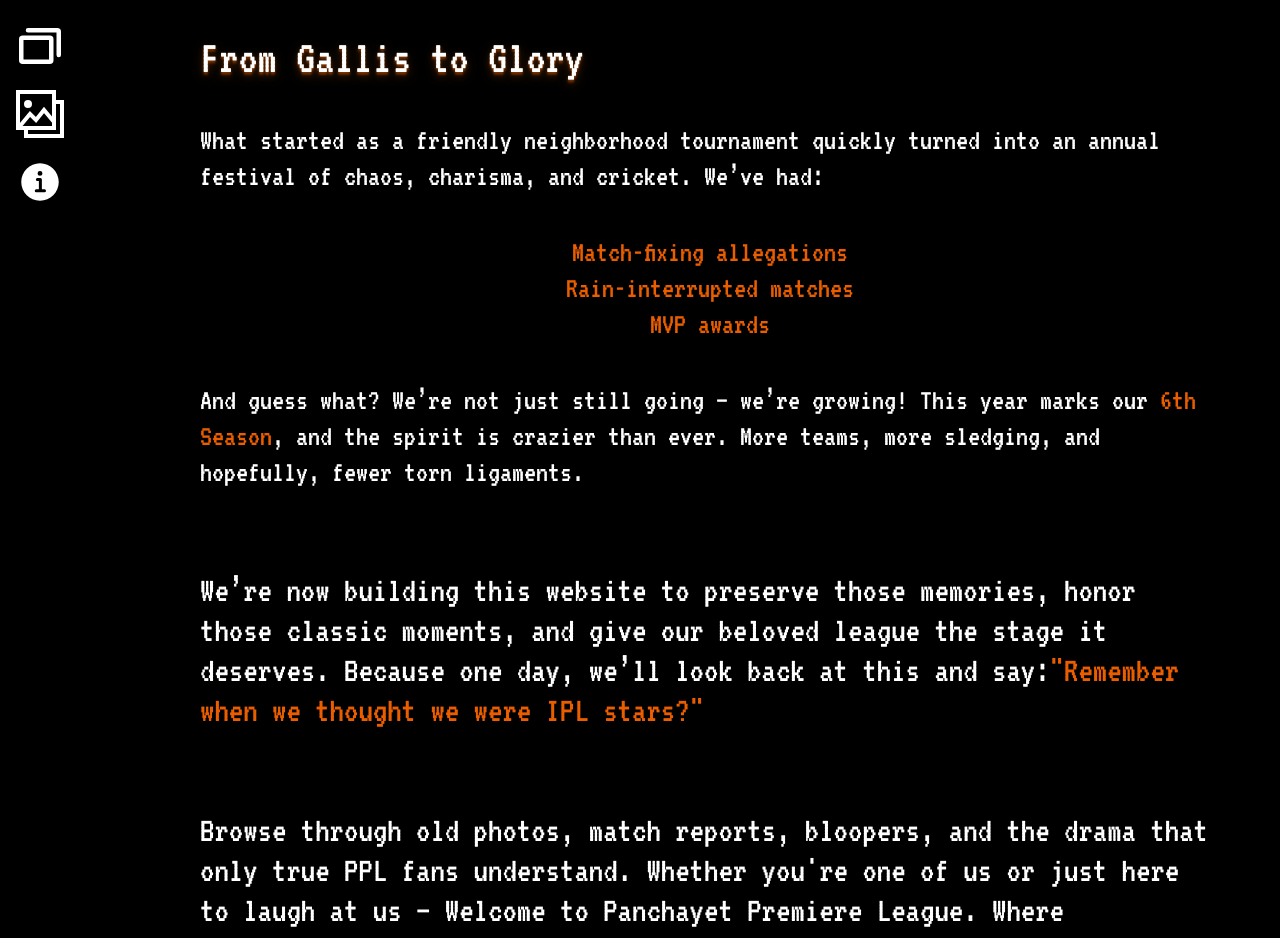
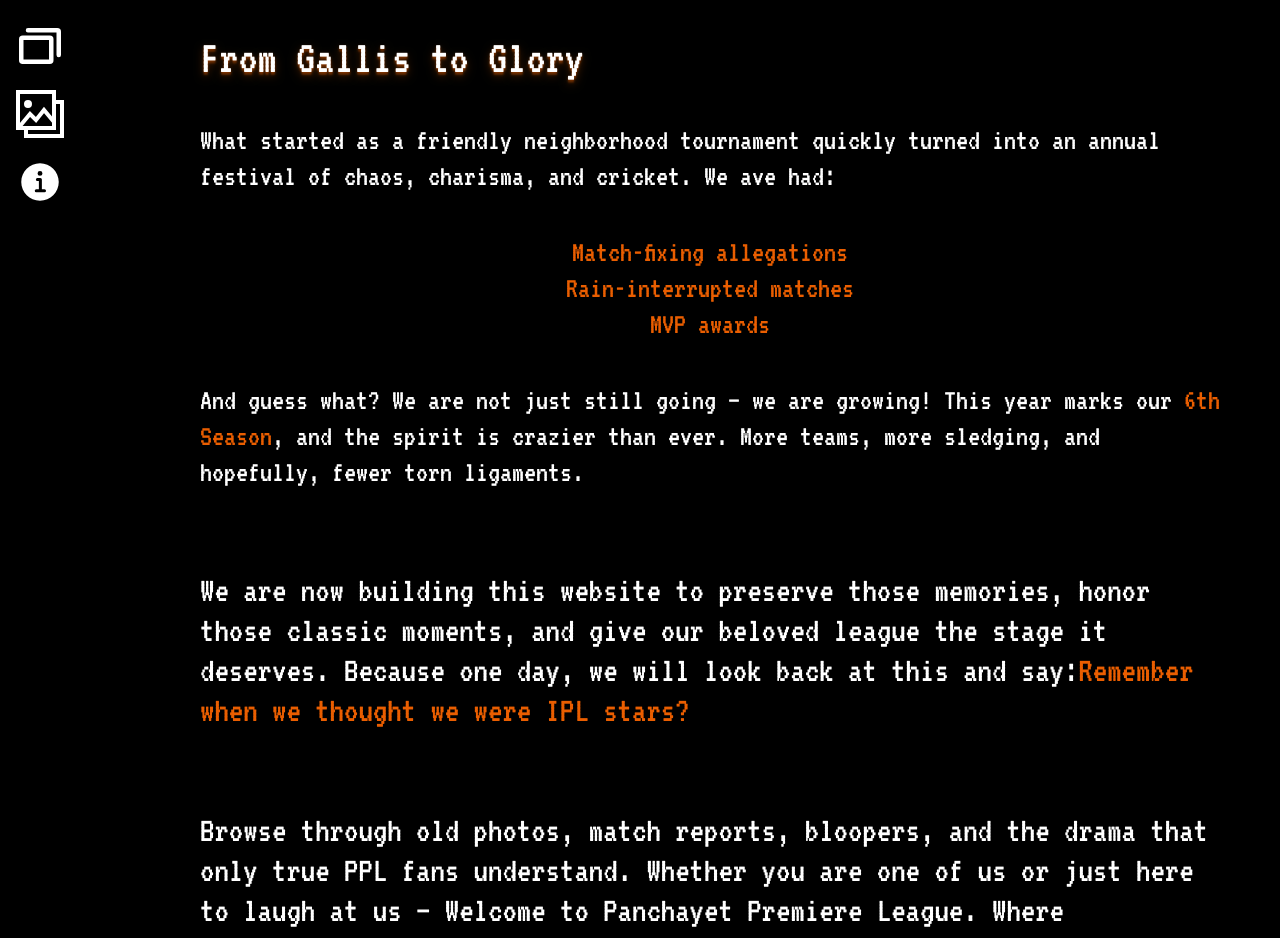
Before and after one commit to Souvick-bh/pplfulia, a Next.js app: page /about in a window 1280 px wide. Shown: the part 214-1152 px from the top of the page. Built offline with nearby package versions, Linux system fonts and the light colour scheme.

Commit message:
Fixed about page single quote issue

```diff
--- a/src/app/about/page.tsx
+++ b/src/app/about/page.tsx
@@ -26,22 +26,22 @@ export default function About() {
                 <div>
                     <h1 className="text-4xl lg:text-5xl mt-15 text-shadow-lg/30  text-shadow-[#ea5e00] ">From Gallis to Glory</h1>
                     <div className="text-2xl lg:text-3xl mt-10 ">What started as a friendly neighborhood tournament quickly turned
-                        into an annual festival of chaos, charisma, and cricket. We’ve had:
+                        into an annual festival of chaos, charisma, and cricket. We ave had:
                         <div className="flex flex-col items-center mt-10 text-[#ea5e00]"><div>Match-fixing allegations</div>
                         <div>Rain-interrupted matches</div>
                         <div>MVP awards</div></div>
                     </div>
-                    <div className="text-2xl lg:text-3xl mt-10 ">And guess what? We’re not just still going — we’re growing! This year marks our <span className="text-[#ea5e00]">6th Season</span>,
+                    <div className="text-2xl lg:text-3xl mt-10 ">And guess what? We are not just still going — we are growing! This year marks our <span className="text-[#ea5e00]">6th Season</span>,
                         and the spirit is crazier than ever. More teams, more sledging, and hopefully, fewer torn ligaments.</div>
                 </div>
 
                 <div className="text-3xl lg:text-4xl mt-20 ">
-                    We’re now building this website to preserve those memories, honor those classic moments, and give our beloved league the stage it deserves. Because one day, we’ll look back at this and say:
-                    <span className="text-[#ea5e00]">"Remember when we thought we were IPL stars?"</span>
+                    We are now building this website to preserve those memories, honor those classic moments, and give our beloved league the stage it deserves. Because one day, we will look back at this and say:
+                    <span className="text-[#ea5e00]">Remember when we thought we were IPL stars?</span>
                 </div>
 
                 <div className="text-3xl lg:text-4xl mt-20 mb-30">
-                    Browse through old photos, match reports, bloopers, and the drama that only true PPL fans understand. Whether you're one of us or just here to laugh at us —
+                    Browse through old photos, match reports, bloopers, and the drama that only true PPL fans understand. Whether you are one of us or just here to laugh at us —
                     Welcome to Panchayet Premiere League.
                     Where friendship meets fierce competition...
                 </div>
```
